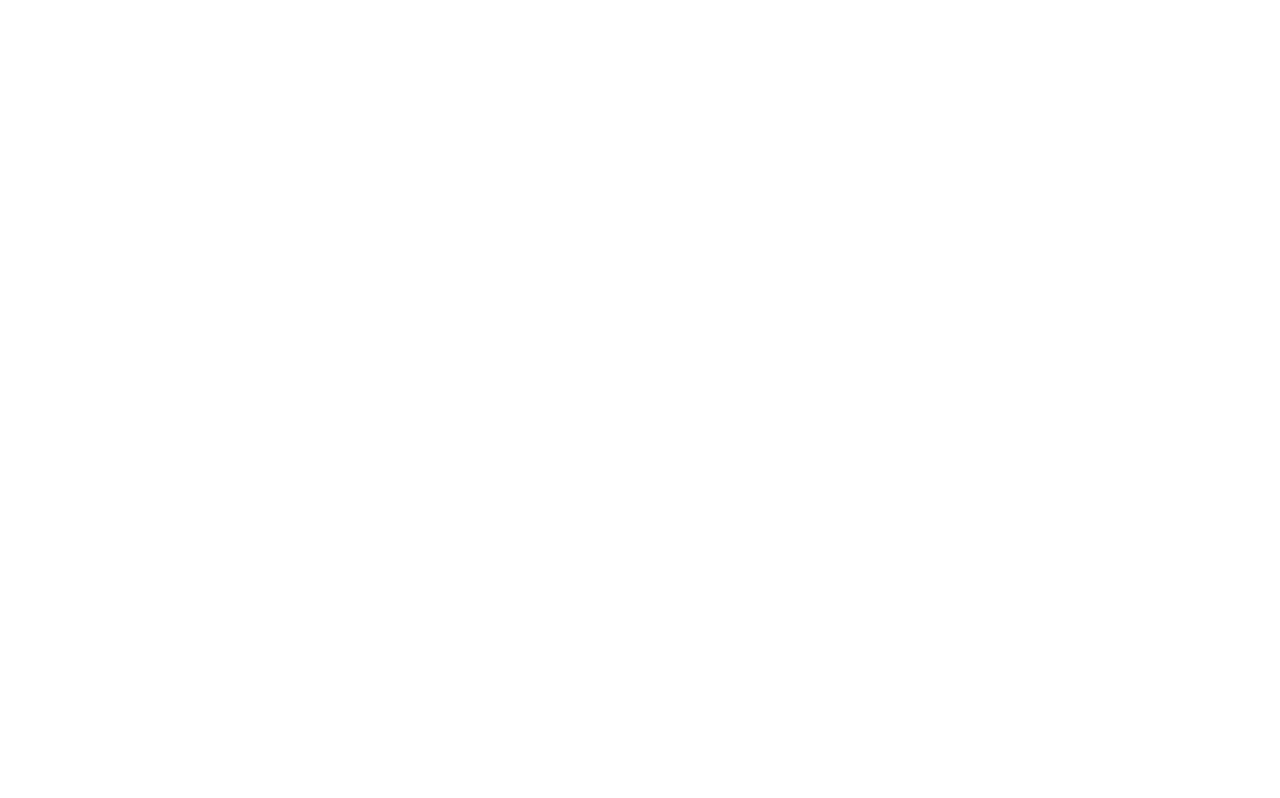
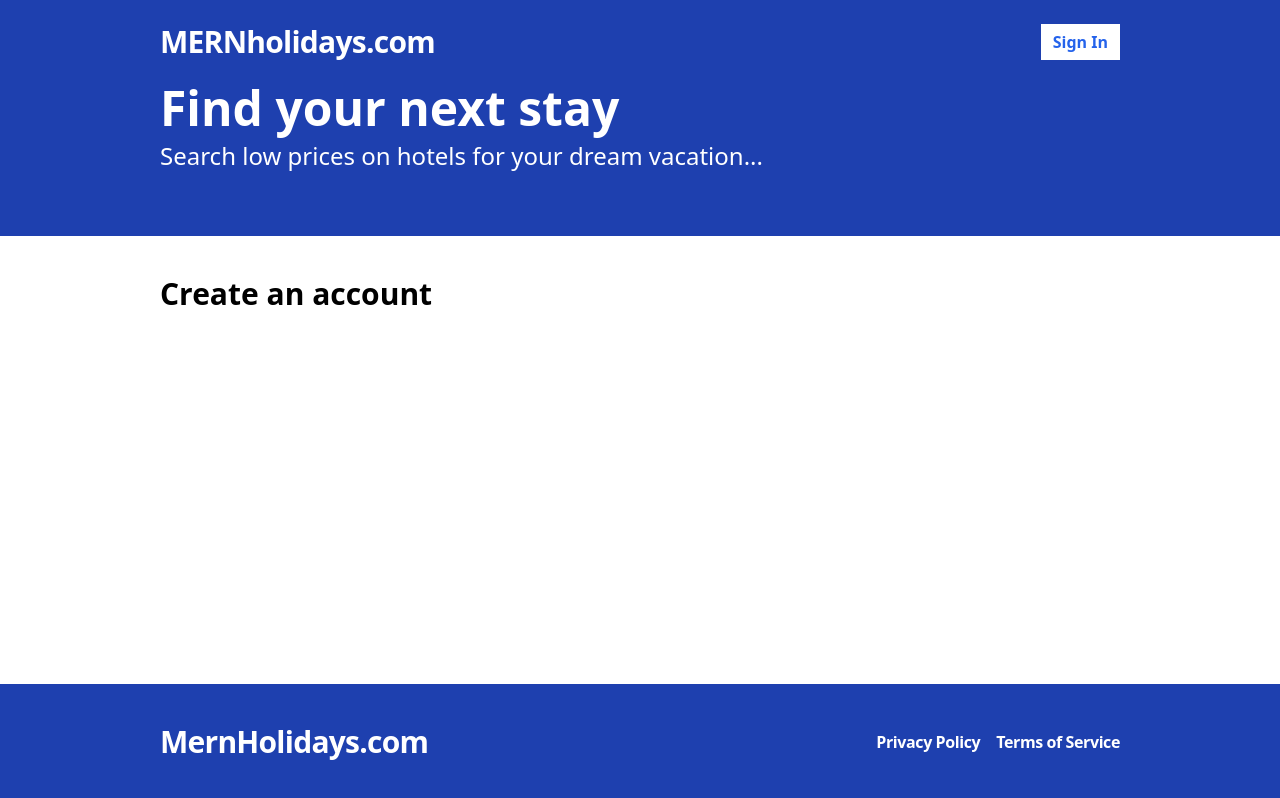
Before and after one commit to Megagig/Hotel-Booking-App, a React (Vite) app in the folder frontend/: page /register in a window 1280 px wide. Before the commit this address had no page. Built offline with nearby package versions, Linux system fonts and the light colour scheme.

Commit message:
Add the Register Route to App.tsx

```diff
--- a/frontend/src/App.tsx
+++ b/frontend/src/App.tsx
@@ -1,5 +1,11 @@
-import { BrowserRouter as Router, Routes, Route } from 'react-router-dom';
+import {
+  BrowserRouter as Router,
+  Routes,
+  Route,
+  Navigate,
+} from 'react-router-dom';
 import Layout from './layouts/layout';
+import Register from './pages/Register';
 
 const App = () => {
   return (
@@ -23,6 +29,15 @@
             </Layout>
           }
         />
+        <Route
+          path="/register"
+          element={
+            <Layout>
+              <Register />
+            </Layout>
+          }
+        />
+        <Route path="*" element={<Navigate to="/" />} />
       </Routes>
     </Router>
   );
```
